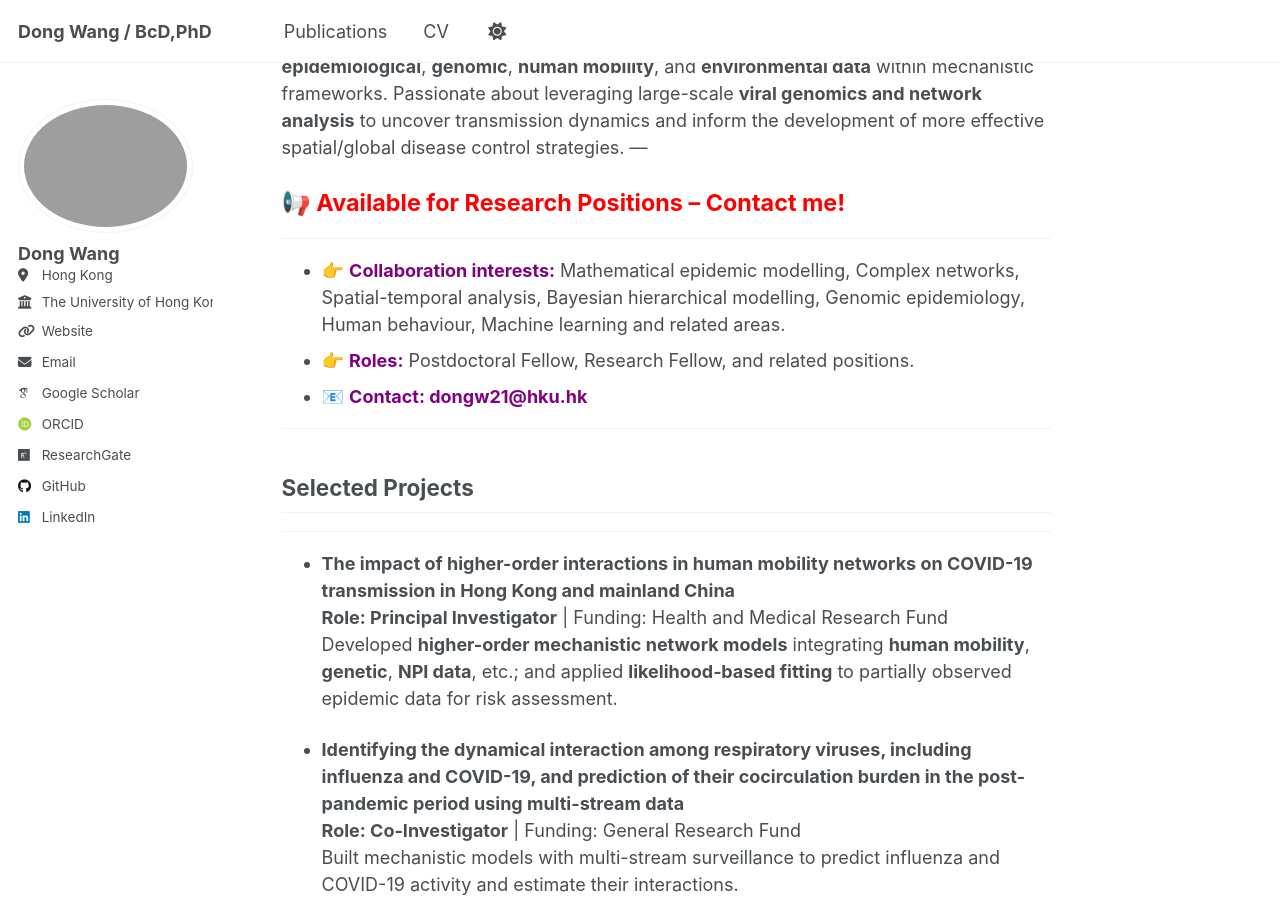
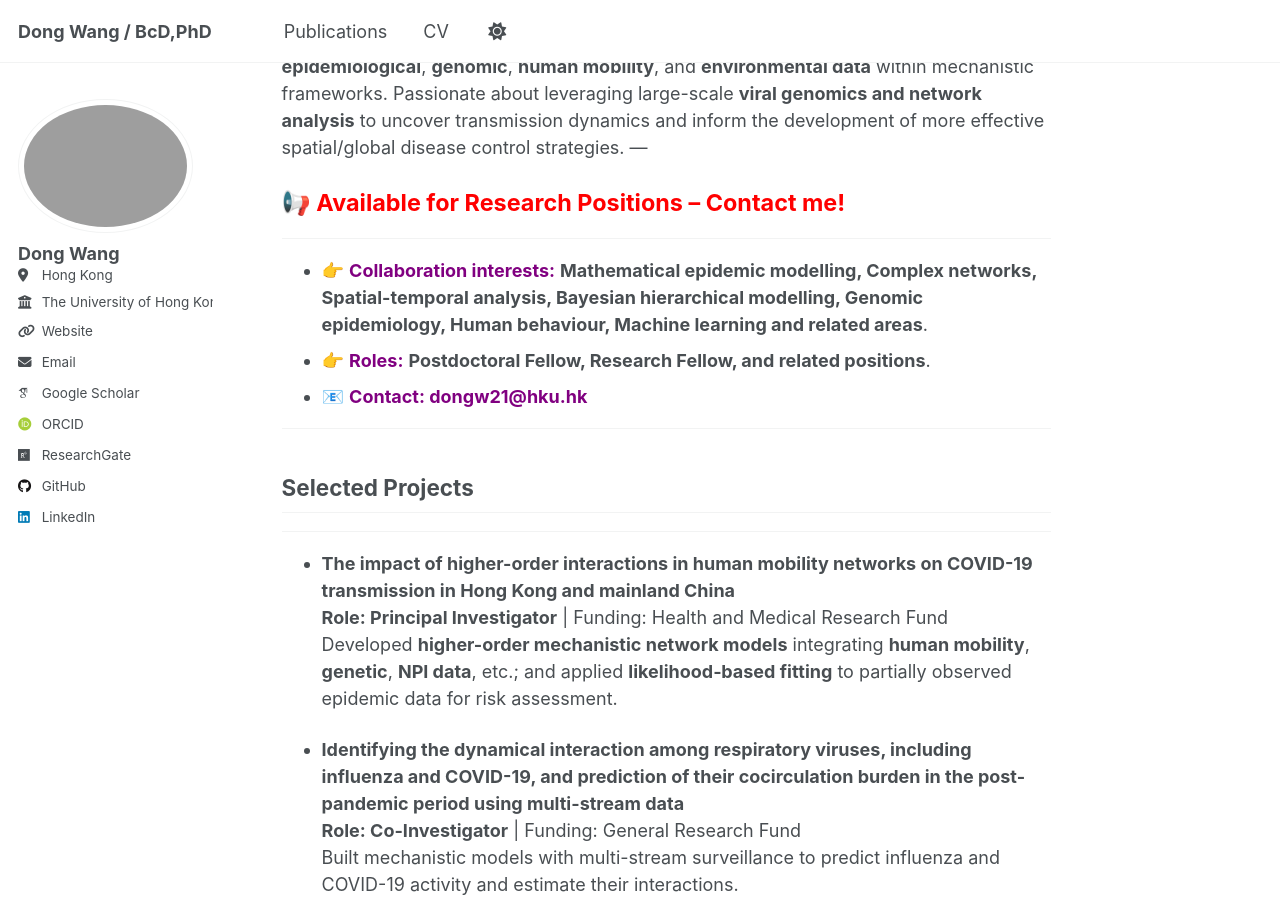
Before and after one commit to WangDongHKU/Dong_WANG.github.io, a Jekyll site: the page built from _pages/about.md, in a window 1280 px wide and 900 px high, scrolled down 354 px. Built offline with Jekyll 4.4.1, drawn with Linux system fonts in a browser that asks for light colours; some web fonts are replaced; a script that is not in the unit is left out.

Commit message:
Update about.md
Signed-off-by: DONG WANG <92856596+WangDongHKU@users.noreply.github.com>

```diff
--- a/_pages/about.md
+++ b/_pages/about.md
@@ -16,8 +16,8 @@ I am a  Postdoctoral Fellow at HKU School of Public Health with a PhD in **Mathe
 📢 Available for Research Positions – Contact me!
 </div>
 ---
-- 👉 <span style="color: purple; font-weight:bold;">Collaboration interests:</span>  Mathematical epidemic modelling, Complex networks, Spatial-temporal analysis, Bayesian hierarchical modelling, Genomic epidemiology, Human behaviour, Machine learning and related areas.
-- 👉 <span style="color: purple; font-weight:bold;">Roles:</span>  Postdoctoral Fellow, Research Fellow, and related positions.
+- 👉 <span style="color: purple; font-weight:bold;">Collaboration interests:</span>  **Mathematical epidemic modelling, Complex networks, Spatial-temporal analysis, Bayesian hierarchical modelling, Genomic epidemiology, Human behaviour, Machine learning and related areas**.
+- 👉 <span style="color: purple; font-weight:bold;">Roles:</span>  **Postdoctoral Fellow, Research Fellow, and related positions**.
 - 📧 <span style="color: purple; font-weight:bold;"> Contact: dongw21@hku.hk  </span>
 
 ---
```
